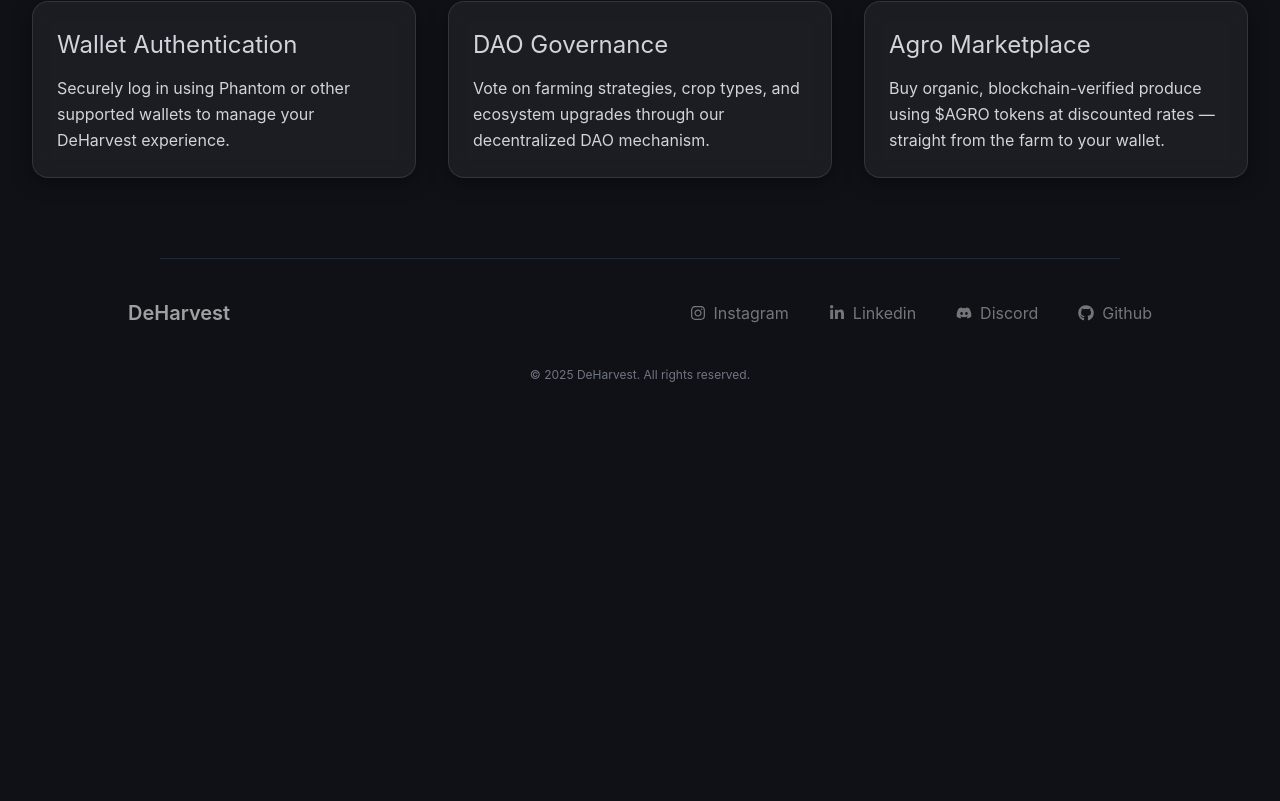
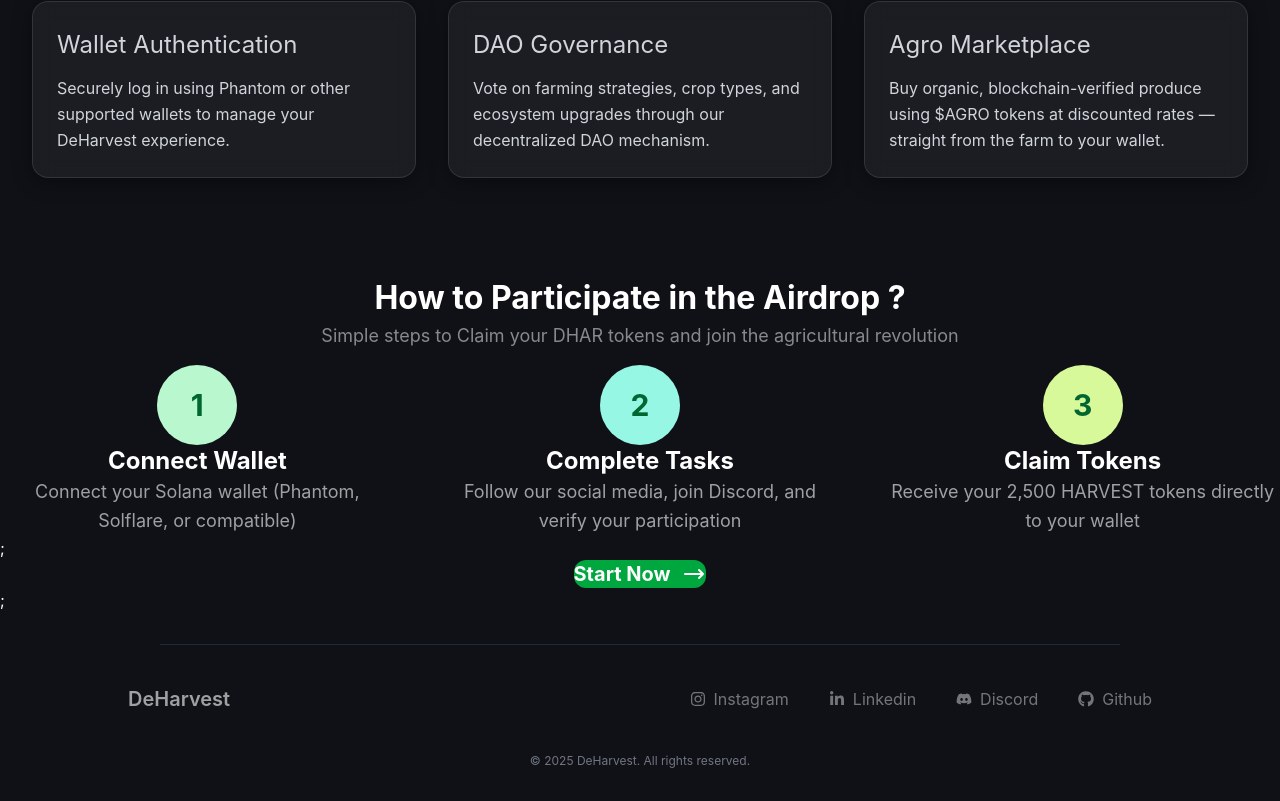
Before and after one commit to SSameer20/DeFarm, a React (Vite) app in the folder client/: page / in a window 1280 px wide. Shown: the part 1364-2165 px from the top of the page. Before the commit the page ends 1779 px from the top, so only its background shows below. Built offline with nearby package versions, Linux system fonts and the light colour scheme.

Commit message:
add airdrop process

```diff
--- a/client/src/components/ui/Card.tsx
+++ b/client/src/components/ui/Card.tsx
@@ -1,6 +1,6 @@
 import "../../styles/app.css";
 
-export default function Card({ title, description, key }) {
+export function Card({ title, description, key }) {
   return (
     <div className="feature" key={key}>
       <p className="card-title">{title}</p>
@@ -8,3 +8,16 @@ export default function Card({ title, description, key }) {
     </div>
   );
 }
+export const StepCard = ({ stepNumber, title, description, bgColor }) => (
+  <div className="flex flex-col items-center text-center ">
+    <div
+      className={`w-20 h-20 rounded-full flex items-center justify-center mb-6 ${bgColor}`}
+    >
+      <span className="text-3xl font-bold text-green-800">{stepNumber}</span>
+    </div>
+    <h3 className="text-2xl font-bold text-white mb-4">{title}</h3>
+    <p className="text-white text-lg leading-relaxed opacity-60">
+      {description}
+    </p>
+  </div>
+);
--- a/client/src/page/App.jsx
+++ b/client/src/page/App.jsx
@@ -1,9 +1,9 @@
 import Footer from "../components/Footer";
 import Hero from "../components/Hero";
 import Navigation from "../components/Navigation";
-import Card from "../components/ui/Card";
+import { Card, StepCard } from "../components/ui/Card";
 import "../styles/app.css";
-import { features } from "../utils/types";
+import { airdropSteps, features } from "../utils/types";
 function App() {
   return (
     <div className="w-scree min-h-screen">
@@ -11,7 +11,6 @@ function App() {
       <div className="h-screen w-screen relative p-20">
         <Hero />
       </div>
-
       <div className="feature-section">
         <h2
           style={{
@@ -58,6 +57,63 @@ function App() {
           })}
         </div>
       </div>
+      {/* airdrop section */}
+      <div className="airdrop-section">
+        <h2
+          style={{
+            textAlign: "center",
+            color: "white",
+            fontSize: "2rem",
+            marginTop: "3rem",
+            fontWeight: "bold",
+          }}
+        >
+          How to Participate in the Airdrop ?
+        </h2>
+        <p
+          style={{
+            textAlign: "center",
+            marginBottom: "1rem",
+            color: "white",
+            fontSize: "18px",
+            opacity: "0.5",
+          }}
+        >
+          Simple steps to Claim your DHAR tokens and join the agricultural
+          revolution
+        </p>
+        <div className="grid grid-cols-1 md:grid-cols-3 gap-12 mb-16">
+          {airdropSteps.map((step, index) => (
+            <StepCard
+              key={index}
+              stepNumber={step.number}
+              title={step.title}
+              description={step.description}
+              bgColor={step.bgColor}
+            />
+          ))}
+        </div>
+        ;{/* CTA Button */}
+        <div className="text-center">
+          <button className="bg-green-600 hover:bg-green-700 text-white font-bold text-xl px-12 py-4 rounded-xl transition-all duration-300 transform hover:scale-105 hover:shadow-xl inline-flex items-center gap-3">
+            Start Now
+            <svg
+              className="w-6 h-6"
+              fill="none"
+              stroke="currentColor"
+              viewBox="0 0 24 24"
+            >
+              <path
+                strokeLinecap="round"
+                strokeLinejoin="round"
+                strokeWidth={2}
+                d="M17 8l4 4m0 0l-4 4m4-4H3"
+              />
+            </svg>
+          </button>
+        </div>
+        ;
+      </div>
       <Footer />
     </div>
   );
--- a/client/src/utils/types.js
+++ b/client/src/utils/types.js
@@ -52,3 +52,26 @@ export const socialLinks = [
     icon: FaGithub,
   },
 ];
+
+export const airdropSteps = [
+  {
+    number: "1",
+    title: "Connect Wallet",
+    description:
+      "Connect your Solana wallet (Phantom, Solflare, or compatible)",
+    bgColor: "bg-green-200",
+  },
+  {
+    number: "2",
+    title: "Complete Tasks",
+    description:
+      "Follow our social media, join Discord, and verify your participation",
+    bgColor: "bg-teal-200",
+  },
+  {
+    number: "3",
+    title: "Claim Tokens",
+    description: "Receive your 2,500 HARVEST tokens directly to your wallet",
+    bgColor: "bg-lime-200",
+  },
+];
```
